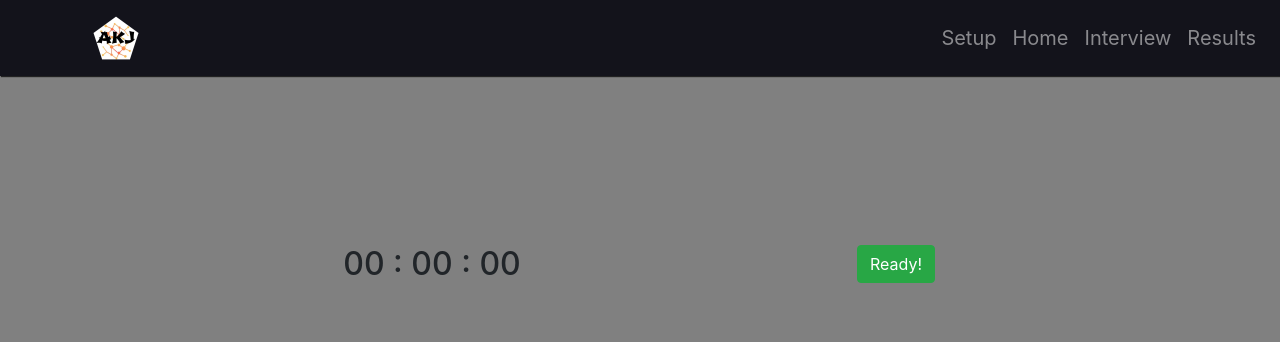
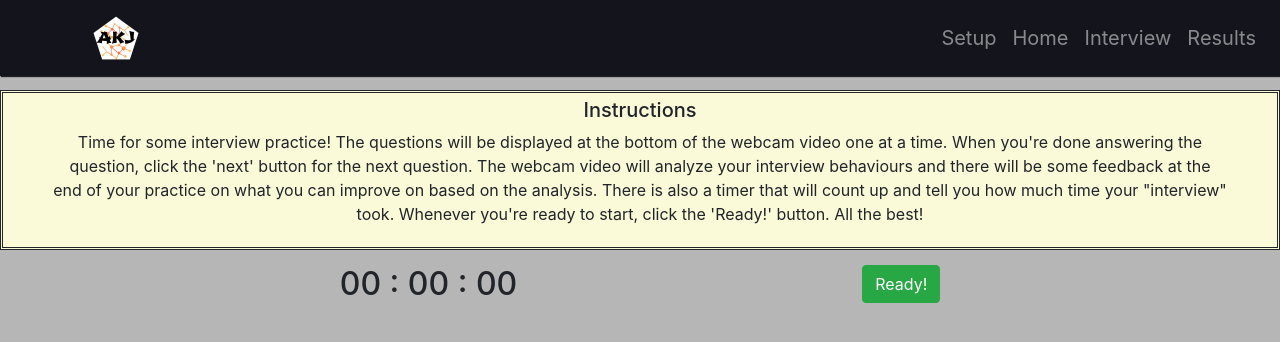
Before and after one commit to ksapru/hackthenorth2020, a React (Create React App) app: page / in a window 1280 px wide. Shown: the top 342 px of the page. Built offline with nearby package versions, Linux system fonts and the light colour scheme; no server answers.

Commit message:
instructions

```diff
--- a/src/App.css
+++ b/src/App.css
@@ -21,7 +21,7 @@ hr {
 }
 
 .App {
-  background: gray;
+  background: rgb(182, 182, 182);
   scroll-margin-block: auto;
   background-size: cover;
   position: absolute;
--- /dev/null
+++ b/src/pages/Interview.css
@@ -0,0 +1,27 @@
+.flex-container {
+    display: flex;
+    flex-direction: column;
+    justify-content: center;
+    align-items: center;
+}
+
+.time {
+    margin-bottom: 2px;
+    display: flex;
+    flex-direction: row;
+}
+
+.time-display {
+    display: flex;
+    padding-right: 345px;
+}
+
+.instructions {
+    display: flex;
+    border-style: double;
+    padding: 5px 50px 5px;
+    margin-bottom: 15px;
+    margin-top: 90px;
+    background-color: rgb(250, 250, 216);
+    flex-direction: column;
+}
--- a/src/pages/Interview.js
+++ b/src/pages/Interview.js
@@ -1,5 +1,6 @@
-import React, { Component } from 'react'
-import Webcam from "react-webcam"
+import React, { Component } from 'react';
+import Webcam from "react-webcam";
+import './Interview.css';
 
 
 export class Interview extends Component {
@@ -52,40 +53,42 @@ export class Interview extends Component {
 
 
         return (
-            <div>
-                <h2 style={{
-                    position: 'absolute', left: '33.75%', top: '33%',
-                    transform: 'translate(-50%, -50%)'
-                }}>
+            <div class="flex-container">
+                <div class="instructions">
+                    <h5>Instructions</h5>
+                    <p>
+                        Time for some interview practice! The questions will be displayed at the bottom of the webcam video one at a time.
+                        When you're done answering the question, click the 'next' button for the next question. The webcam video will analyze
+                        your interview behaviours and there will be some feedback at the end of your practice on what you can improve on based
+                        on the analysis. There is also a timer that will count up and tell you how much time your "interview" took.
+                        Whenever you're ready to start, click the 'Ready!' button. All the best!
+                    </p>
+                </div>
+                <div class="time">
+                    <div class="time-display">
+                        <h2>
                             {hours} : {minutes} : {seconds}
                         </h2>
+                    </div>
 
+                    <div class="time-button">
                         {this.state.timerOn === false && this.state.timerTime === 0 &&
-                (<button style={{
-                    position: 'absolute', left: '70%', top: '33%',
-                    transform: 'translate(-50%, -50%)'
-                }} type="button" class="btn btn-success" onClick={this.startTimer}>Ready!</button>)}
+                        (<button type="button" class="btn btn-success" onClick={this.startTimer}>Ready!</button>)}
 
                         {this.state.timerOn === true && this.state.timerTime > 0 &&
-                (<button style={{
-                    position: 'absolute', left: '70%', top: '33%',
-                    transform: 'translate(-50%, -50%)'
-                }} type="button" class="btn btn-primary" onClick={this.stopTimer}>Pause</button>)}
+                        (<button type="button" class="btn btn-primary" onClick={this.stopTimer}>Pause</button>)}
 
                         {this.state.timerOn === false && this.state.timerTime > 0 &&
-                (<button style={{
-                    position: 'absolute', left: '70%', top: '33%',
-                    transform: 'translate(-50%, -50%)'
-                }} type="button" class="btn btn-primary" onClick={this.startTimer}>Resume</button>)}
+                        (<button type="button" class="btn btn-primary" onClick={this.startTimer}>Resume</button>)}
+                    </div>
+                </div>
 
+                <div class="video">
                     <Webcam
-                    style={{
-                        position: 'absolute', left: '50%', top: '70%',
-                        transform: 'translate(-50%, -50%)'
-                    }}
                         audio={true}
                         videoConstraints={videoConstraints}
                     />
+                </div>
             </div>
         )
     }
```
Also changed, not shown: 1 other file (tests, documents, lock files or other folders). Lines whose indentation alone changed are shown as unchanged.
